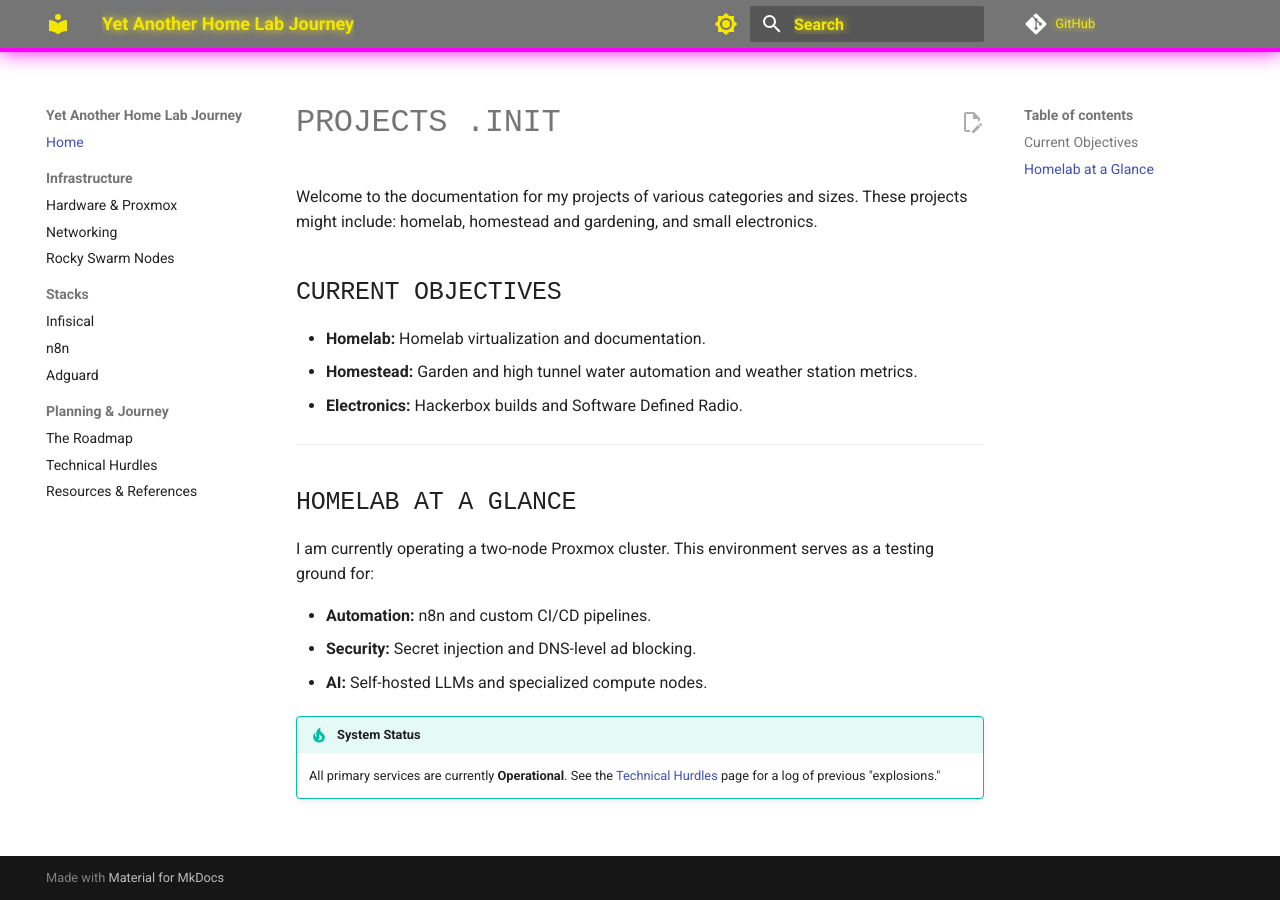
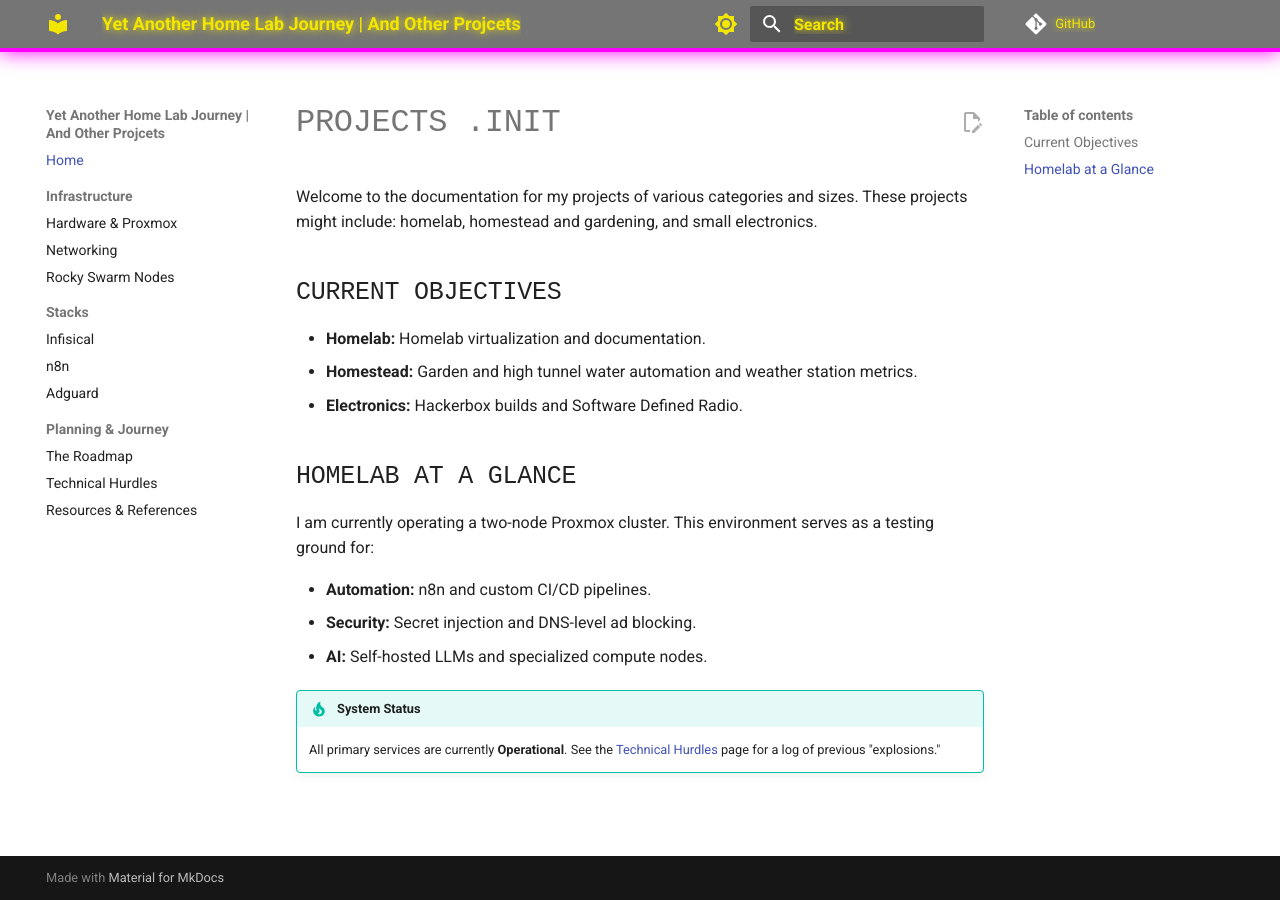
Before and after one commit to EncryptedFunk/EncryptedFunk.github.io, an MkDocs documentation site: the page built from docs/index.md, in a window 1280 px wide. Built offline with MkDocs 1.6.1 and Material for MkDocs 9.7.7, drawn with Linux system fonts in a browser that asks for light colours; comment, search, counter and statistics services are not loaded.

Commit message:
Update site name in mkdocs.yml for improved clarity and branding

```diff
--- a/docs/index.md
+++ b/docs/index.md
@@ -7,8 +7,6 @@ Welcome to the documentation for my projects of various categories and sizes. Th
 * **Homelab:** Homelab virtualization and documentation.
 * **Homestead:** Garden and high tunnel water automation and weather station metrics.
 * **Electronics:** Hackerbox builds and Software Defined Radio.
-
----
 
 ## Homelab at a Glance
 
--- a/mkdocs.yml
+++ b/mkdocs.yml
@@ -1,4 +1,4 @@
-site_name: Yet Another Home Lab Journey
+site_name: Yet Another Home Lab Journey | And Other Projcets
 site_url: https://www.dustinfunkhouser.com/
 repo_url: https://github.com/EncryptedFunk/EncryptedFunk.github.io
 edit_uri: edit/main/docs/
```
